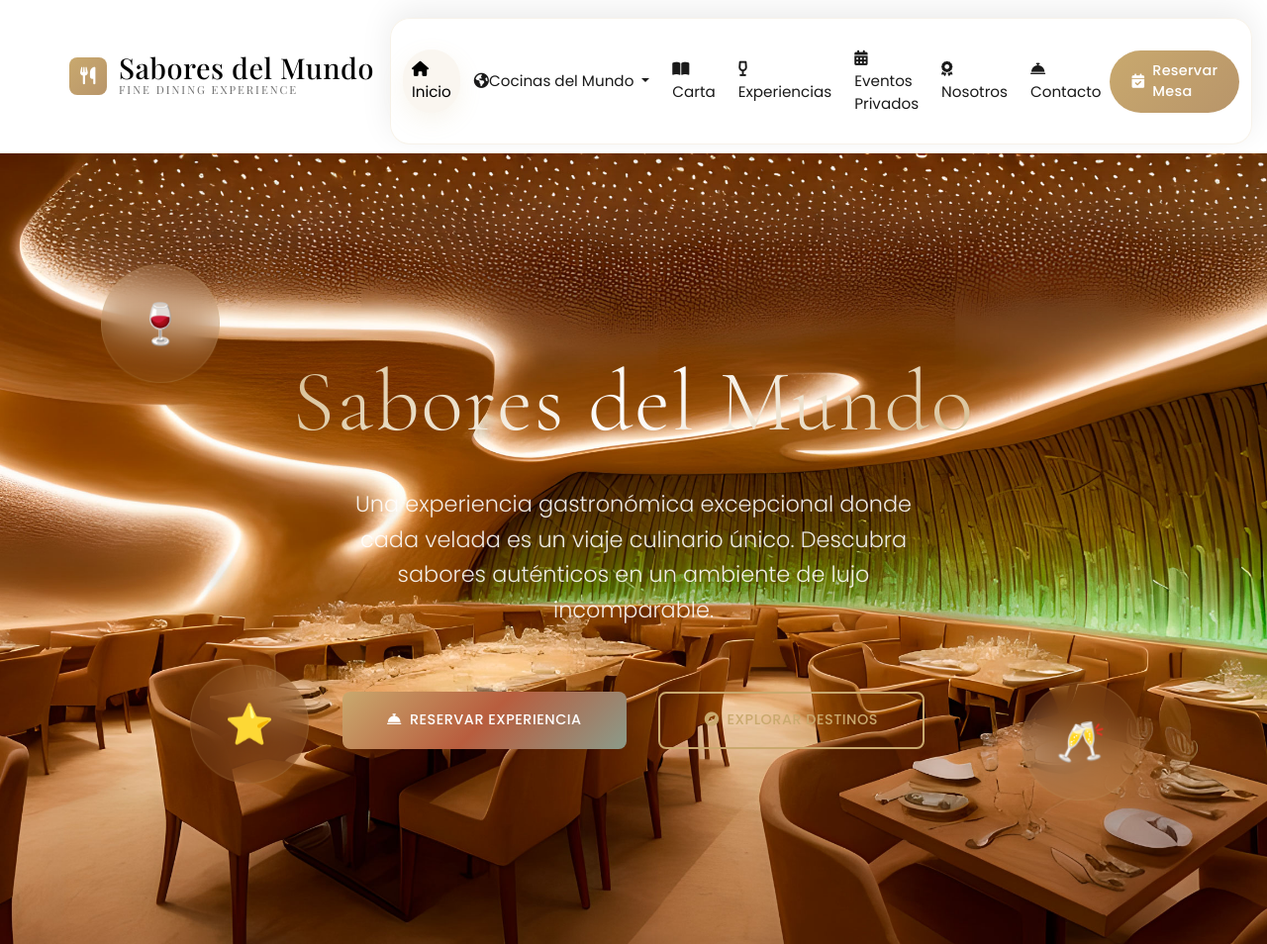
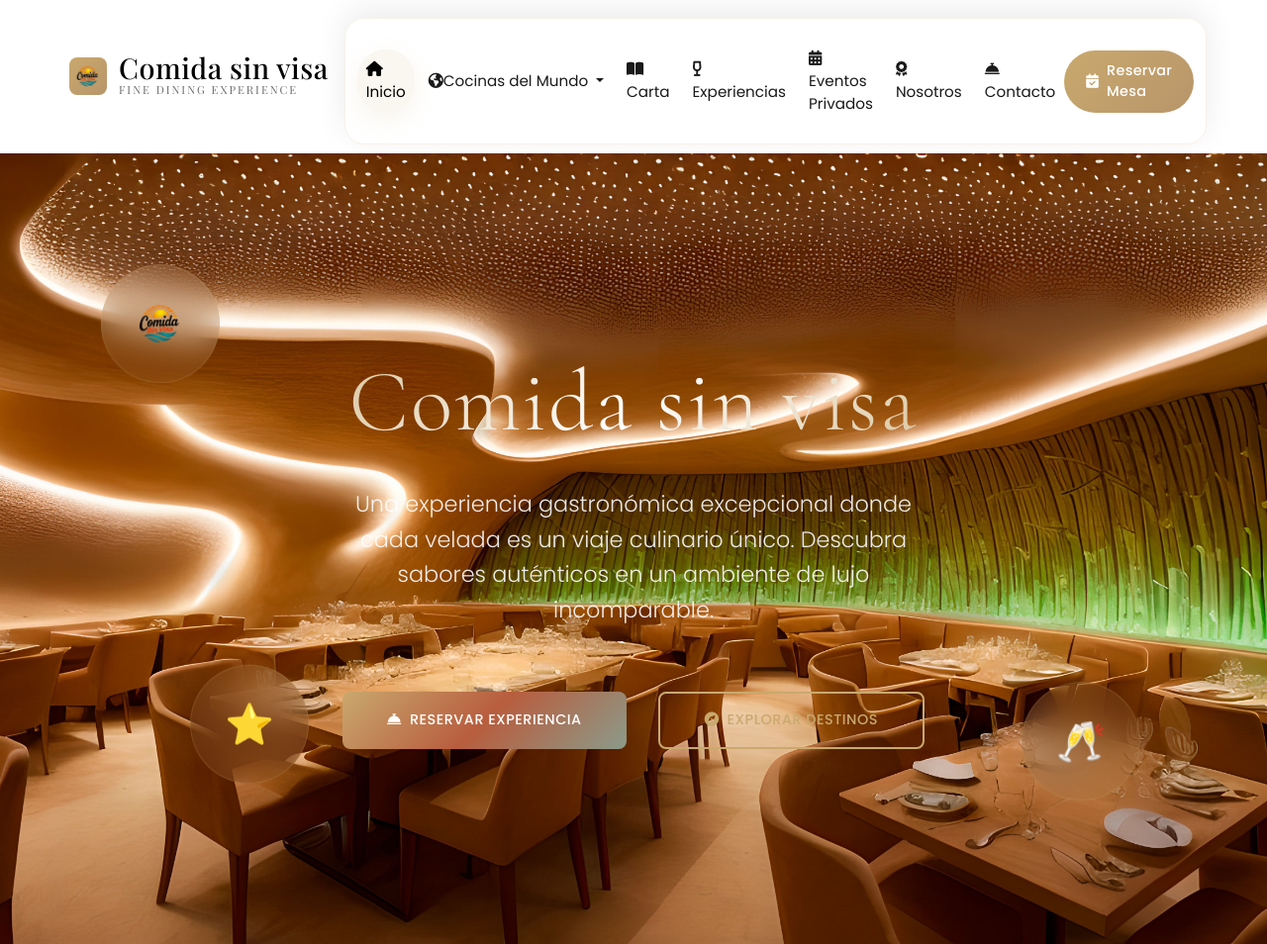
Before and after one commit to Darkweaver2535/restaurante_internacional, a Django app: page / in a window 1280 px wide. Shown: the top 954 px of the page at 99% size. Run offline with Django 5.2, Linux system fonts and the light colour scheme; some libraries are stand-ins or nearby versions; some web fonts are replaced.

Commit message:
settings 3V

```diff
--- a/templates/footer.html
+++ b/templates/footer.html
@@ -1,3 +1,4 @@
+{% load static %}
 <!DOCTYPE html>
 <html lang="es">
 <head>
@@ -536,10 +537,10 @@
                     <div class="footer-brand-column">
                         <div class="footer-brand-section">
                             <div class="footer-brand-icon">
-                                <i class="fas fa-utensils"></i>
+                                <img src="{% static 'images/logo.png' %}" alt="Logo Comida sin visa" style="width:60px; height:60px; object-fit:contain;">
                             </div>
                             <div class="footer-brand-text">
-                                <h3 class="footer-brand-title">Sabores del Mundo</h3>
+                                <h3 class="footer-brand-title">Comida sin visa</h3>
                                 <p class="footer-brand-subtitle">Fine Dining Experience</p>
                             </div>
                         </div>
@@ -627,7 +628,7 @@
         <div class="footer-bottom">
             <div class="footer-bottom-content">
                 <div class="copyright">
-                    <p>&copy; 2025 Sabores del Mundo. Todos los derechos reservados.</p>
+                    <p>&copy; 2025 Comida sin visa. Todos los derechos reservados.</p>
                 </div>
                 <div class="footer-bottom-links">
                     <a href="#">Política de Privacidad</a>
--- a/templates/landing.html
+++ b/templates/landing.html
@@ -4,7 +4,7 @@
 <head>
     <meta charset="UTF-8">
     <meta name="viewport" content="width=device-width, initial-scale=1.0">
-    <title>Sabores del Mundo - Experiencia Gastronómica Exclusiva</title>
+    <title>Comida sin visa - Experiencia Gastronómica Exclusiva</title>
     <link href="https://cdnjs.cloudflare.com/ajax/libs/bootstrap/5.3.0/css/bootstrap.min.css" rel="stylesheet">
     <link href="https://cdnjs.cloudflare.com/ajax/libs/font-awesome/6.4.0/css/all.min.css" rel="stylesheet">
     <link href="https://fonts.googleapis.com/css2?family=Cormorant+Garamond:wght@300;400;500;600;700&family=Inter:wght@300;400;500;600;700&display=swap" rel="stylesheet">
@@ -523,16 +523,17 @@
     <!-- Hero Section -->
     <section class="hero-section" id="home" style="background-image: url('{% static "images/hero-section.jpg" %}'); background-size: cover; background-position: center;">
         <div class="hero-decoration">
-            <div class="floating-element">🍷</div>
+            <div class="floating-element">
+                <img src="{% static 'images/logo.png' %}" alt="Logo Comida sin visa" style="width:60px; height:60px; object-fit:contain;">
+            </div>
             <div class="floating-element">🥂</div>
             <div class="floating-element">⭐</div>
         </div>
-
         <div class="container">
             <div class="row justify-content-center">
                 <div class="col-lg-10">
                     <div class="hero-content">
-                        <h1 class="hero-title">Sabores del Mundo</h1>
+                        <h1 class="hero-title">Comida sin visa</h1>
                         <p class="hero-subtitle">
                             Una experiencia gastronómica excepcional donde cada velada es un viaje culinario único.
                             Descubra sabores auténticos en un ambiente de lujo incomparable.
--- a/templates/navbar.html
+++ b/templates/navbar.html
@@ -1,3 +1,4 @@
+{% load static %}
 <!DOCTYPE html>
 <html lang="es">
 <head>
@@ -358,10 +359,10 @@
             <!-- Brand -->
             <a class="navbar-brand" href="#home">
                 <div class="brand-icon">
-                    <i class="fas fa-utensils"></i>
+                    <img src="{% static 'images/logo.png' %}" alt="Logo Comida sin visa" style="width:32px; height:32px; object-fit:contain;">
                 </div>
                 <div class="brand-text">
-                    <div class="brand-main">Sabores del Mundo</div>
+                    <div class="brand-main">Comida sin visa</div>
                     <div class="brand-subtitle" style="font-size:0.7rem;color:var(--soft-gray);letter-spacing:2px;text-transform:uppercase;">Fine Dining Experience</div>
                 </div>
             </a>
```
